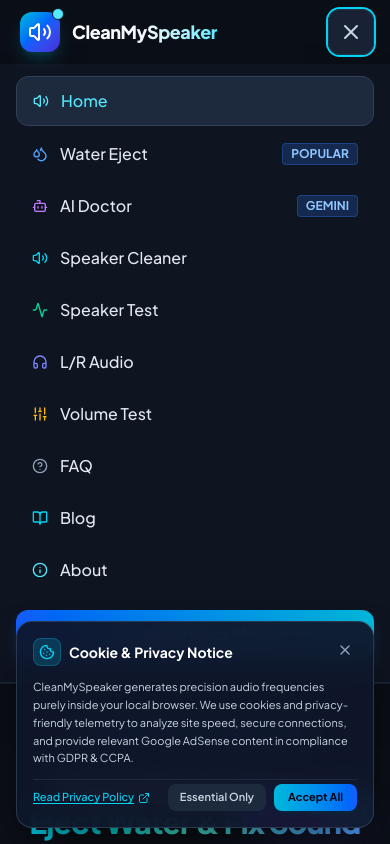
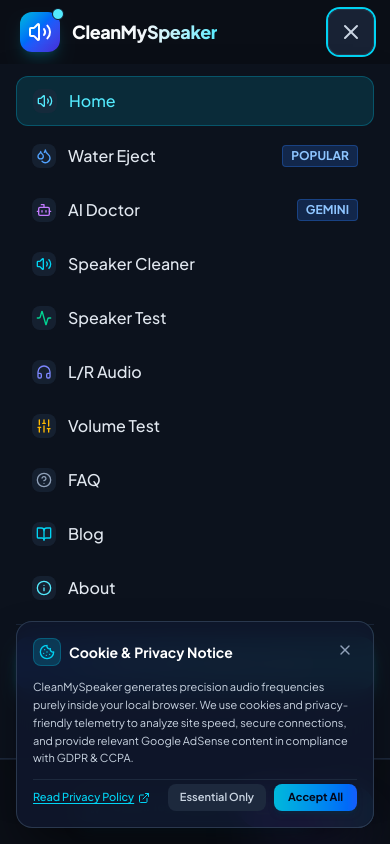
Before and after one commit to vishalxall8-prog/Clean-my-speaker, a React (Vite) app: page / in a window 390 px wide. Both pictures are taken after a click on the button 351 px from the left and 32 px from the top of the page. Shown: the top 844 px of the page. Built offline with nearby package versions, Linux system fonts and the light colour scheme.

Commit message:
feat(navbar): improve mobile menu usability
Add ESC key support to close the mobile menu and prevent background scrolling while the drawer is active to improve UX.

```diff
--- a/src/components/Navbar.tsx
+++ b/src/components/Navbar.tsx
@@ -9,6 +9,23 @@
 
 export const Navbar: React.FC<NavbarProps> = ({ currentPage, onNavigate }) => {
   const [mobileMenuOpen, setMobileMenuOpen] = useState(false);
+
+  // Close on ESC key and prevent background scroll lag when open
+  React.useEffect(() => {
+    const handleKeyDown = (e: KeyboardEvent) => {
+      if (e.key === 'Escape') setMobileMenuOpen(false);
+    };
+    if (mobileMenuOpen) {
+      window.addEventListener('keydown', handleKeyDown);
+      document.body.style.overflow = 'hidden';
+    } else {
+      document.body.style.overflow = '';
+    }
+    return () => {
+      window.removeEventListener('keydown', handleKeyDown);
+      document.body.style.overflow = '';
+    };
+  }, [mobileMenuOpen]);
 
   const navItems: { id: PageRoute; label: string; icon: React.ReactNode; badge?: string }[] = [
     { id: 'home', label: 'Home', icon: <Volume2 className="w-4 h-4" /> },
@@ -107,13 +124,25 @@
         </div>
       </div>
 
-      {/* Mobile Drawer */}
+      {/* Mobile Drawer & Backdrop */}
       {mobileMenuOpen && (
+        <>
+          {/* Backdrop to close menu when tapping outside (solid dark tint without heavy blur for 60fps GPU performance) */}
+          <div
+            className="fixed inset-0 top-16 sm:top-20 bg-slate-950/85 z-40 lg:hidden"
+            onClick={() => setMobileMenuOpen(false)}
+            aria-hidden="true"
+          />
+
           <div
             id="mobile-drawer"
-          className="lg:hidden bg-[#0e1420] border-b border-slate-800 px-4 pt-3 pb-6 space-y-2 shadow-2xl animate-in slide-in-from-top duration-200"
+            className="relative z-50 lg:hidden bg-[#0c121d] border-b border-slate-800 px-4 pt-3 pb-8 space-y-3 shadow-2xl max-h-[calc(100dvh-4.5rem)] overflow-y-auto overscroll-contain gpu-accelerated touch-pan-y"
+            style={{
+              WebkitOverflowScrolling: 'touch',
+              touchAction: 'pan-y',
+            }}
           >
-          <div className="grid grid-cols-1 gap-1">
+            <div className="grid grid-cols-1 gap-1.5">
               {navItems.map((item) => {
                 const isActive = currentPage === item.id;
                 return (
@@ -121,15 +150,15 @@
                     key={item.id}
                     id={`mobile-nav-btn-${item.id}`}
                     onClick={() => handleNav(item.id)}
-                  className={`w-full flex items-center justify-between px-4 py-3 rounded-xl text-base font-medium transition-colors ${
+                    className={`w-full flex items-center justify-between px-4 py-3 rounded-xl text-base font-medium transition-colors cursor-pointer text-left ${
                       isActive
-                      ? 'bg-slate-800 text-cyan-300 border border-slate-700'
-                      : 'text-slate-200 hover:bg-slate-800/50'
+                        ? 'bg-cyan-500/15 text-cyan-300 border border-cyan-500/30'
+                        : 'text-slate-200 hover:bg-slate-800/80 active:bg-slate-800'
                     }`}
                   >
                     <div className="flex items-center gap-3">
-                    {item.icon}
-                    <span>{item.label}</span>
+                      <span className="p-1 rounded-lg bg-slate-800/60 shrink-0">{item.icon}</span>
+                      <span className="font-medium">{item.label}</span>
                     </div>
                     {item.badge && (
                       <span className="text-xs uppercase font-bold px-2 py-0.5 rounded bg-blue-500/20 text-blue-300 border border-blue-500/30">
@@ -141,17 +170,21 @@
               })}
             </div>
 
-          <div className="pt-2">
+            <div className="pt-3 pb-2 border-t border-slate-800/80 space-y-2">
               <button
                 id="mobile-drawer-eject-btn"
                 onClick={() => handleNav('water-eject')}
-              className="w-full py-3 rounded-xl font-semibold text-center flex items-center justify-center gap-2 bg-gradient-to-r from-blue-600 to-cyan-500 text-white shadow-lg shadow-blue-500/20"
+                className="w-full py-3.5 rounded-xl font-bold text-center flex items-center justify-center gap-2 bg-gradient-to-r from-blue-600 via-cyan-500 to-teal-400 text-white shadow-lg shadow-cyan-500/25 active:scale-[0.99] transition-transform cursor-pointer"
               >
                 <Droplets className="w-5 h-5" />
-              <span>Water Eject Mode</span>
+                <span>Water Eject (165Hz Instant)</span>
               </button>
+              <p className="text-center text-[11px] text-slate-400 pt-1">
+                Tap any option above to navigate • Tap outside or ✕ to close
+              </p>
             </div>
           </div>
+        </>
       )}
     </header>
   );
```
Lines whose indentation alone changed are shown as unchanged.
